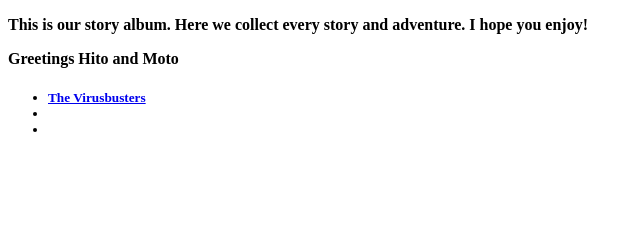
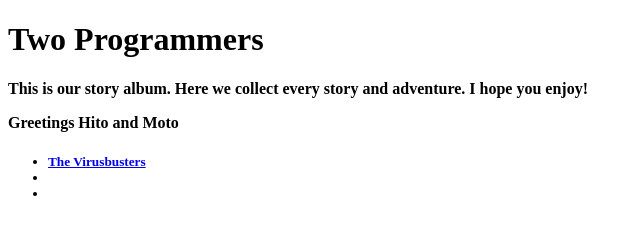
Before and after one commit to Kipsate29/Two-programmers, a plain HTML site: page index.html in a window 1280 px wide. Shown: the whole page, without its empty margins (0-642 px from the left). Drawn offline with Linux system fonts and the light colour scheme.

Commit message:
added a title

```diff
--- a/index.html
+++ b/index.html
@@ -7,6 +7,7 @@
   <link rel="stylesheet" type="text/css" href="style.css"
 </head>
 <body>
+  <h1>Two Programmers </h1>
 
 <p>This is our story album. Here we collect every story and adventure. I hope you enjoy! </p>
 <p>Greetings Hito and Moto </p>
```
